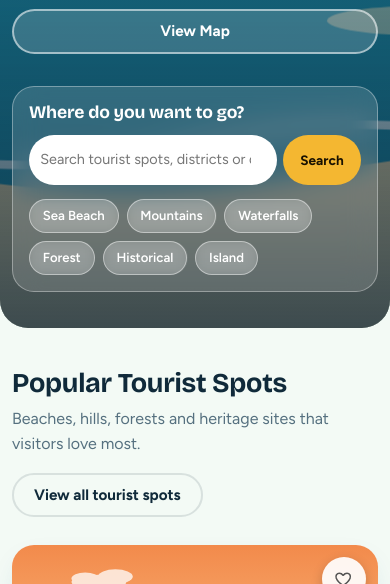
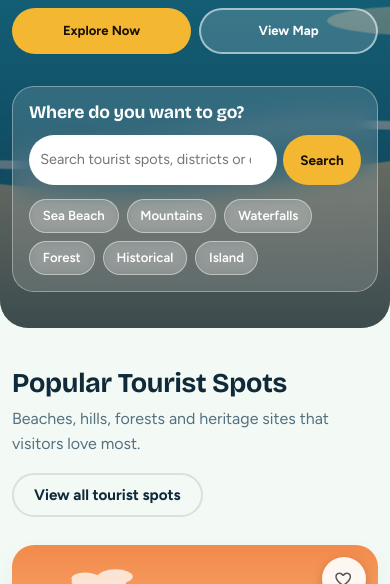
Before and after one commit to swemarma580-dev/explore-bangladesh, a website: page index.html in a window 390 px wide. Shown: the part 516-1100 px from the top of the page. Drawn offline with nearby package versions, Linux system fonts and the light colour scheme; no server answers.

Commit message:
Update responsive.css

```diff
--- a/css/responsive.css
+++ b/css/responsive.css
@@ -3,6 +3,7 @@
    --------------------------------------------------------------------------
    - No horizontal scrolling
    - Mobile/tablet search input + button stay on the same row
+   - Hero CTA buttons stay SIDE BY SIDE on mobile
    - Responsive navigation
    - Responsive cards, maps, creator section, modal, gallery
    ========================================================================== */
@@ -25,6 +26,14 @@ html,
 body {
   max-width: 100%;
   overflow-x: hidden;
+}
+
+
+/* Make all elements easier to control on small screens */
+*,
+*::before,
+*::after {
+  box-sizing: border-box;
 }
 
 
@@ -184,6 +193,27 @@ body {
 
 
   /* ========================================================================
+     HERO CTA BUTTONS — TABLET
+     ======================================================================== */
+
+  .hero__ctas {
+    display: flex;
+    flex-direction: row;
+    align-items: stretch;
+    gap: .75rem;
+    width: 100%;
+  }
+
+
+  .hero__ctas .eb-btn {
+    flex: 1 1 0;
+    min-width: 0;
+    width: 100%;
+    white-space: nowrap;
+  }
+
+
+  /* ========================================================================
      SEARCH — TABLET
      ------------------------------------------------------------------------
      Input + Search button stay on the same row
@@ -254,8 +284,51 @@ body {
   }
 
 
+  /* ========================================================================
+     HERO BUTTONS — MOBILE
+     ------------------------------------------------------------------------
+     Explore Now + View Map ALWAYS stay SIDE BY SIDE
+     ======================================================================== */
+
+  .hero__ctas {
+    display: flex;
+
+    flex-direction: row;
+
+    align-items: stretch;
+
+    justify-content: stretch;
+
+    gap: .65rem;
+
+    width: 100%;
+
+    min-width: 0;
+  }
+
+
   .hero__ctas .eb-btn {
-    flex: 1 1 140px;
+    flex: 1 1 0;
+
+    width: 0;
+
+    min-width: 0;
+
+    max-width: none;
+
+    min-height: 48px;
+
+    padding-left: .65rem;
+
+    padding-right: .65rem;
+
+    font-size: .9rem;
+
+    white-space: nowrap;
+
+    overflow: hidden;
+
+    text-overflow: ellipsis;
   }
 
 
@@ -281,6 +354,8 @@ body {
     gap: .5rem;
 
     width: 100%;
+
+    min-width: 0;
   }
 
 
@@ -313,6 +388,7 @@ body {
     min-height: 44px;
 
     padding-left: .8rem;
+
     padding-right: .8rem;
 
     white-space: nowrap;
@@ -323,6 +399,7 @@ body {
 
   .search-card__chips {
     max-width: 100%;
+
     overflow-x: auto;
 
     scrollbar-width: thin;
@@ -413,6 +490,7 @@ body {
 
   #toast-host {
     left: 1rem;
+
     right: 1rem;
 
     max-width: none;
@@ -431,6 +509,7 @@ body {
   .gallery__nav,
   .lightbox__btn {
     min-width: 44px;
+
     min-height: 44px;
   }
 }
@@ -452,21 +531,59 @@ body {
   }
 
 
-  .hero__ctas .eb-btn {
-    flex-basis: 100%;
+  /* ========================================================================
+     IMPORTANT FIX
+     ------------------------------------------------------------------------
+     DO NOT use:
+         flex-basis: 100%;
+
+     Because that makes Explore Now and View Map go to separate rows.
+
+     Both buttons remain SIDE BY SIDE.
+     ======================================================================== */
+
+  .hero__ctas {
+    display: flex;
+
+    flex-direction: row;
+
+    gap: .5rem;
+
+    width: 100%;
+
+    min-width: 0;
   }
 
+
+  .hero__ctas .eb-btn {
+    flex: 1 1 0;
+
+    width: 0;
+
+    min-width: 0;
+
+    min-height: 46px;
+
+    padding-left: .45rem;
+
+    padding-right: .45rem;
+
+    font-size: .82rem;
+
+    white-space: nowrap;
+
+    overflow: hidden;
+
+    text-overflow: ellipsis;
+  }
+
+
+  /* ---------- Search ---------- */
 
   .search-card h2 {
     font-size: 1.1rem;
   }
 
-
-  /* ========================================================================
-     VERY SMALL SEARCH
-     ------------------------------------------------------------------------
-     Input + button STILL remain side by side.
-     ======================================================================== */
 
   .search-card__row {
     gap: .4rem;
@@ -481,6 +598,7 @@ body {
     font-size: .9rem;
 
     padding-left: .7rem;
+
     padding-right: .7rem;
   }
 
@@ -489,6 +607,7 @@ body {
     min-width: 78px;
 
     padding-left: .55rem;
+
     padding-right: .55rem;
 
     font-size: .85rem;
@@ -525,6 +644,61 @@ body {
 
 
 /* ==========================================================================
+   VERY SMALL PHONES
+   ========================================================================== */
+
+@media (max-width: 360px) {
+
+  /* Hero buttons */
+
+  .hero__ctas {
+    gap: .4rem;
+  }
+
+
+  .hero__ctas .eb-btn {
+    min-height: 44px;
+
+    padding-left: .35rem;
+
+    padding-right: .35rem;
+
+    font-size: .76rem;
+  }
+
+
+  /* Search */
+
+  .search-card {
+    padding: .85rem;
+  }
+
+
+  .search-card__row {
+    gap: .35rem;
+  }
+
+
+  .search-card__row .eb-btn {
+    min-width: 72px;
+
+    padding-left: .45rem;
+
+    padding-right: .45rem;
+
+    font-size: .8rem;
+  }
+
+
+  .search-card__row input,
+  .search-card__row input[type="search"],
+  .search-card__row input[type="text"] {
+    font-size: .85rem;
+  }
+}
+
+
+/* ==========================================================================
    SHORT / LANDSCAPE PHONES
    ========================================================================== */
 
@@ -547,6 +721,24 @@ body {
 
   .nav-menu {
     max-height: calc(100vh - var(--nav-h));
+  }
+
+
+  /* Keep hero buttons side by side */
+
+  .hero__ctas {
+    display: flex;
+
+    flex-direction: row;
+
+    gap: .6rem;
+  }
+
+
+  .hero__ctas .eb-btn {
+    flex: 1 1 0;
+
+    min-width: 0;
   }
 }
 
```
